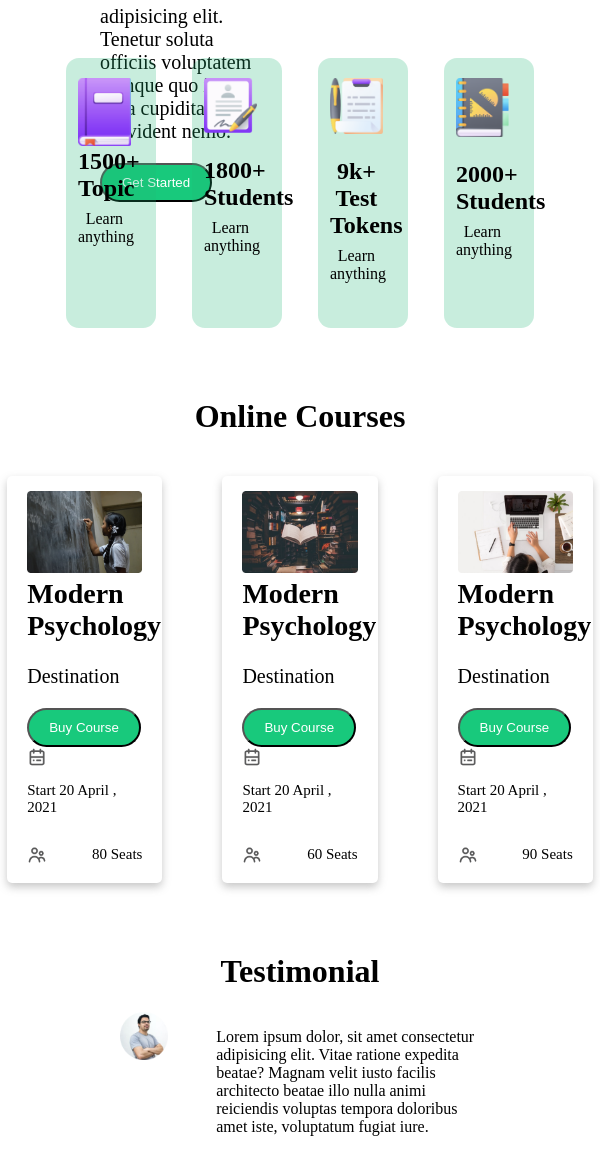
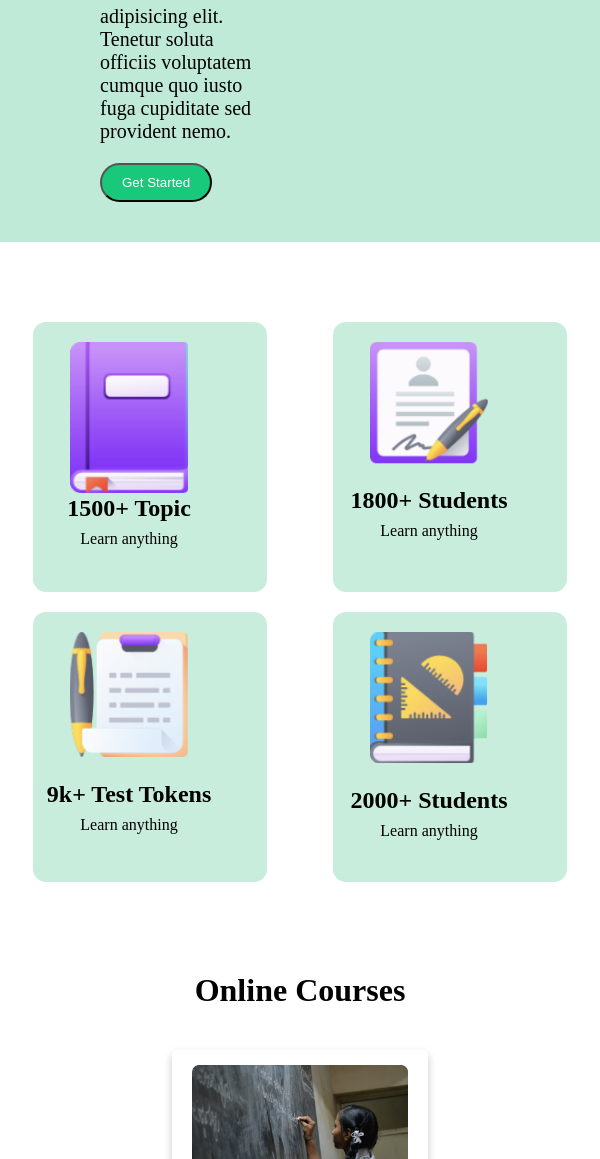
Before and after one commit to amazingasad/e-school, a plain HTML site: page index.html in a window 600 px wide. Shown: the part 472-1631 px from the top of the page. Drawn offline with Linux system fonts and the light colour scheme.

Commit message:
Feature : Made responsive for mobile

```diff
--- a/style.css
+++ b/style.css
@@ -37,7 +37,8 @@ nav li a:hover{
 
                                 /* SECTION-2 */
 .container{
-    height: 350px;
+    height: 400px;
+    width: 100%;
     display: flex;
     justify-content: center;
     background-color: #23b57649;
@@ -47,6 +48,8 @@ nav li a:hover{
 .main-sec-2{
     width: 80%;
     display: flex;
+    justify-content: space-between;
+    align-items: center;
 }
 .snd-sec{
     width: 50%;
@@ -89,6 +92,7 @@ span{
     padding: 20px 2% 0px 2%;
     text-align: center;
     border-radius: 13px;
+    background-color: #23b5763f;
 }
 .card-body{
     width: 80%;
@@ -96,12 +100,7 @@ span{
 .main-sec-3 .card .card-body img{
     width: 100%;
 }
-.card1 img{
-    width: 100px;
-}
-.card{
-    background-color: #23b5763f;
-}
+
 .card:hover{
     box-shadow: rgba(128, 128, 128, 0.363) 0px 4px 8px 0px;
     background-color: white;
@@ -185,14 +184,15 @@ span{
     margin: auto;
     width: 60%;
     margin-top: 50px;
-    margin-bottom: 100px;
+    margin-bottom: 30px;
 }
 .main-sec-5 h1{
     text-align: center;
 }
 .sxth-sec{
     display: flex;
-    height: 50px;
+    height: auto;
+
 }
 .sxth-sec img{
     width: 50%;
@@ -225,10 +225,12 @@ footer a{
 
                                         /* MEDIA-QUERY */
 
-@media (max-width: 480px){
+                                        /* MOBLE-VERSION */
+
+@media (max-width: 468px){
                                         /* section-2 */
     .container{
-        height: 650px;
+        height: auto;
         width: 100%;
 
     }
@@ -283,6 +285,9 @@ footer a{
     .sxth-sec img{
         width: 60%;
     }
+    .main-sec-5{
+        height: 330px;
+    }
                                             /* FOOTER */
     footer{
         display: inline-flex;
@@ -297,3 +302,45 @@ footer a{
         width: 30%;
     }
 }
+                                    /* MOBILE LANDSCAPE MODE */
+@media (min-width: 469px) and (max-width:767px){
+
+    .container{
+        height: auto;
+    }
+    .snd-sec br{
+        display: none;
+    }
+    .snd-sec img{
+        width: 150%;
+        height: auto;
+    }
+    .card{
+        width: 35%;
+        margin-bottom: 20px;
+    }
+    .main-sec-3{
+        display: flex;
+        justify-content: space-around;
+    }
+    .main-sec-3 .card .card-body img{
+        width: 70%;
+    }
+    .cardy{
+        width: 45%;
+    }
+    .fth-sec{
+        display: flex;
+        flex-wrap: wrap;
+        justify-content: center;
+    }
+    .sxth-sec{
+        display: block;
+        text-align: center;
+
+    }
+
+    .sxth-sec img{
+        width: 30%;
+    }
+}
```
Also changed, not shown: index.html (indentation only), 1 other file.
